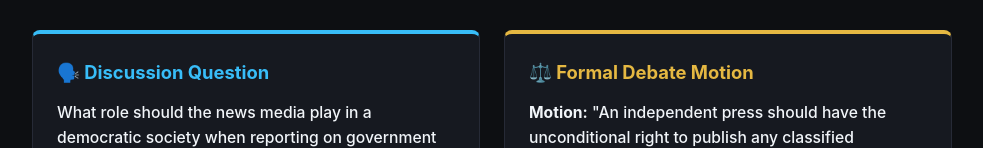
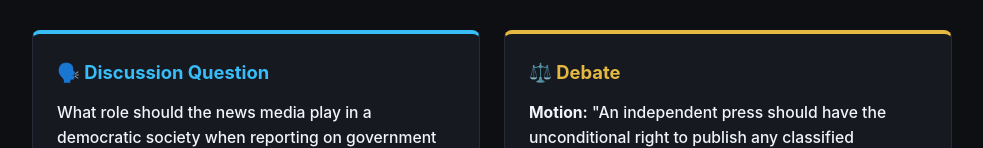
Before and after one commit to ganon1-quits/ESL-Lessons-, a plain HTML site: page the_post_interactive_cloze_quiz_speaking_guide.html in a window 1280 px wide. Shown: the part 2277-2425 px from the top of the page, without its empty margins (148-1131 px from the left). Drawn offline with Linux system fonts and the light colour scheme.

Commit message:
Update the_post_interactive_cloze_quiz_speaking_guide.html

```diff
--- a/the_post_interactive_cloze_quiz_speaking_guide.html
+++ b/the_post_interactive_cloze_quiz_speaking_guide.html
@@ -594,7 +594,7 @@
             </div>
 
             <div class="speaking-card debate">
-                <h3>⚖️ Formal Debate Motion</h3>
+                <h3>⚖️ Debate</h3>
                 <p class="speaking-prompt"><strong>Motion:</strong> "An independent press should have the unconditional right to publish any classified document it receives."</p>
                 <div class="scaffold-box">
                     <strong>Debate Framework:</strong><br>
@@ -747,7 +747,7 @@
             </div>
 
             <div class="speaking-card debate">
-                <h3>⚖️ Formal Debate Motion</h3>
+                <h3>⚖️ Debate</h3>
                 <p class="speaking-prompt"><strong>Motion:</strong> "Whistleblowers who leak secret state documents should always face criminal prosecution, regardless of their motives."</p>
                 <div class="scaffold-box">
                     <strong>Debate Arguments:</strong><br>
@@ -897,7 +897,7 @@
             </div>
 
             <div class="speaking-card debate">
-                <h3>⚖️ Formal Debate Motion</h3>
+                <h3>⚖️ Debate</h3>
                 <p class="speaking-prompt"><strong>Motion:</strong> "Courts should have the authority to block any news publication that harms active international diplomacy."</p>
                 <div class="scaffold-box">
                     <strong>Debate Arguments:</strong><br>
@@ -1050,7 +1050,7 @@
             </div>
 
             <div class="speaking-card debate">
-                <h3>⚖️ Formal Debate Motion</h3>
+                <h3>⚖️ Debate</h3>
                 <p class="speaking-prompt"><strong>Motion:</strong> "News corporations should prioritize legal survival over public disclosures during national security crises."</p>
                 <div class="scaffold-box">
                     <strong>Debate Arguments:</strong><br>
@@ -1201,7 +1201,7 @@
             </div>
 
             <div class="speaking-card debate">
-                <h3>⚖️ Formal Debate Motion</h3>
+                <h3>⚖️ Debate</h3>
                 <p class="speaking-prompt"><strong>Motion:</strong> "A CEO's primary obligation is strictly financial returns for shareholders, not political or social activism."</p>
                 <div class="scaffold-box">
                     <strong>Debate Arguments:</strong><br>
@@ -1354,7 +1354,7 @@
             </div>
 
             <div class="speaking-card debate">
-                <h3>⚖️ Formal Debate Motion</h3>
+                <h3>⚖️ Debate</h3>
                 <p class="speaking-prompt"><strong>Motion:</strong> "Modern online media outlets maintain weaker journalistic ethics than traditional 1970s print newspapers."</p>
                 <div class="scaffold-box">
                     <strong>Debate Arguments:</strong><br>
```
